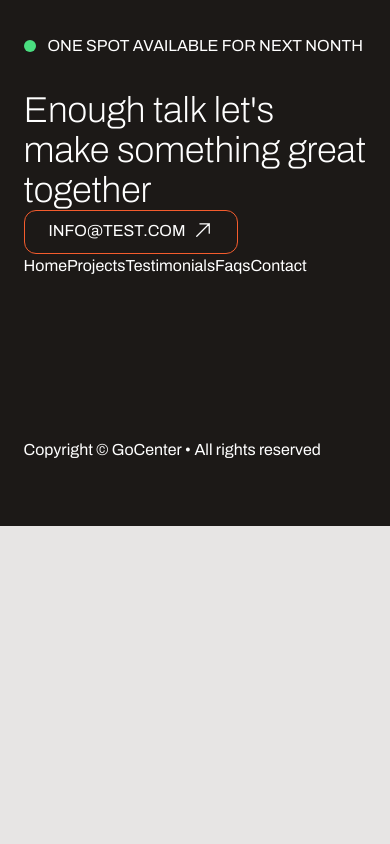
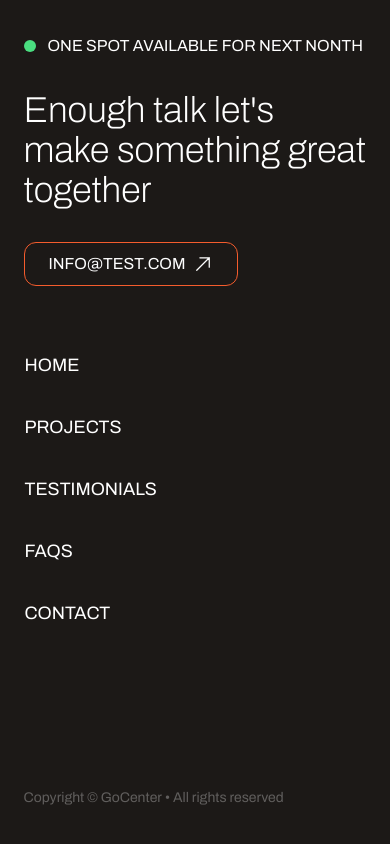
Before and after one commit to LRSORRENTI/Rustling-Oaks-Golf-Course, a Next.js app: page / in a window 390 px wide. Shown: the part 5214-6058 px from the top of the page. Before the commit the page ends 5740 px from the top, so only its background shows below. Built offline with nearby package versions, Linux system fonts and the light colour scheme.

Commit message:
more styling for small screens on footer

```diff
--- a/src/sections/Footer.tsx
+++ b/src/sections/Footer.tsx
@@ -35,7 +35,7 @@ const Footer: FC = () => {
         <span className="uppercase">One spot available for next nonth</span>
       </div>
       <h2 className="text-4xl mt-8 font-extralight">Enough talk let's make something great together</h2>
-      {/* <Button variant="secondary"
+         <Button variant="secondary"
          className="mt-8"
          iconAfter={
               <svg
@@ -43,38 +43,25 @@ const Footer: FC = () => {
               viewBox="0 0 24 24"
               strokeWidth="1.5"
               stroke="currentColor"
-        className="size-6">
-        <path
-        strokeLinecap="round" strokeLinejoin="round"
-        d="m4.5 19.5 15-15m0 0H8.25m11.25 0v1125" />
-        </svg>
-        }>
-        <span className="p">info@test.com</span>
-        </Button> */}
-         <Button variant="secondary" iconAfter={
-     <svg
-     xmlns="http://www.w3.org/2000/svg" fill="none"
-     viewBox="0 0 24 24"
-     strokeWidth="1.5"
-     stroke="currentColor"
-     className="size-5 mt-[0.6rem]">
+              className="size-5 mt-[0.7rem]">
               <path
               strokeLinecap="round" strokeLinejoin="round"
               d="m4.5 19.5 15-15m0 0H8.25m11.25 0v11.25" />
               </svg>
           }>
-            <p className="pt-2">info@test.com</p>
+            <p className="pt-[0.6rem]">info@test.com</p>
           </Button>
-      <nav>
+      <nav className="flex flex-col gap-8 mt-16">
         {navItems.map(({ href, label}) => (
           <a href={href}
              key={label}>
-             {label}
+             <Button variant="text"
+             className="text-lg">{label}</Button>
             </a>
         ))}
       </nav>
       </div>
-      <p className="py-16">Copyright &copy; GoCenter &bull; All rights reserved</p>
+      <p className="py-16 text-white/30 text-sm">Copyright &copy; GoCenter &bull; All rights reserved</p>
     </div>
   </footer>
 };
```
Lines whose indentation alone changed are shown as unchanged.
